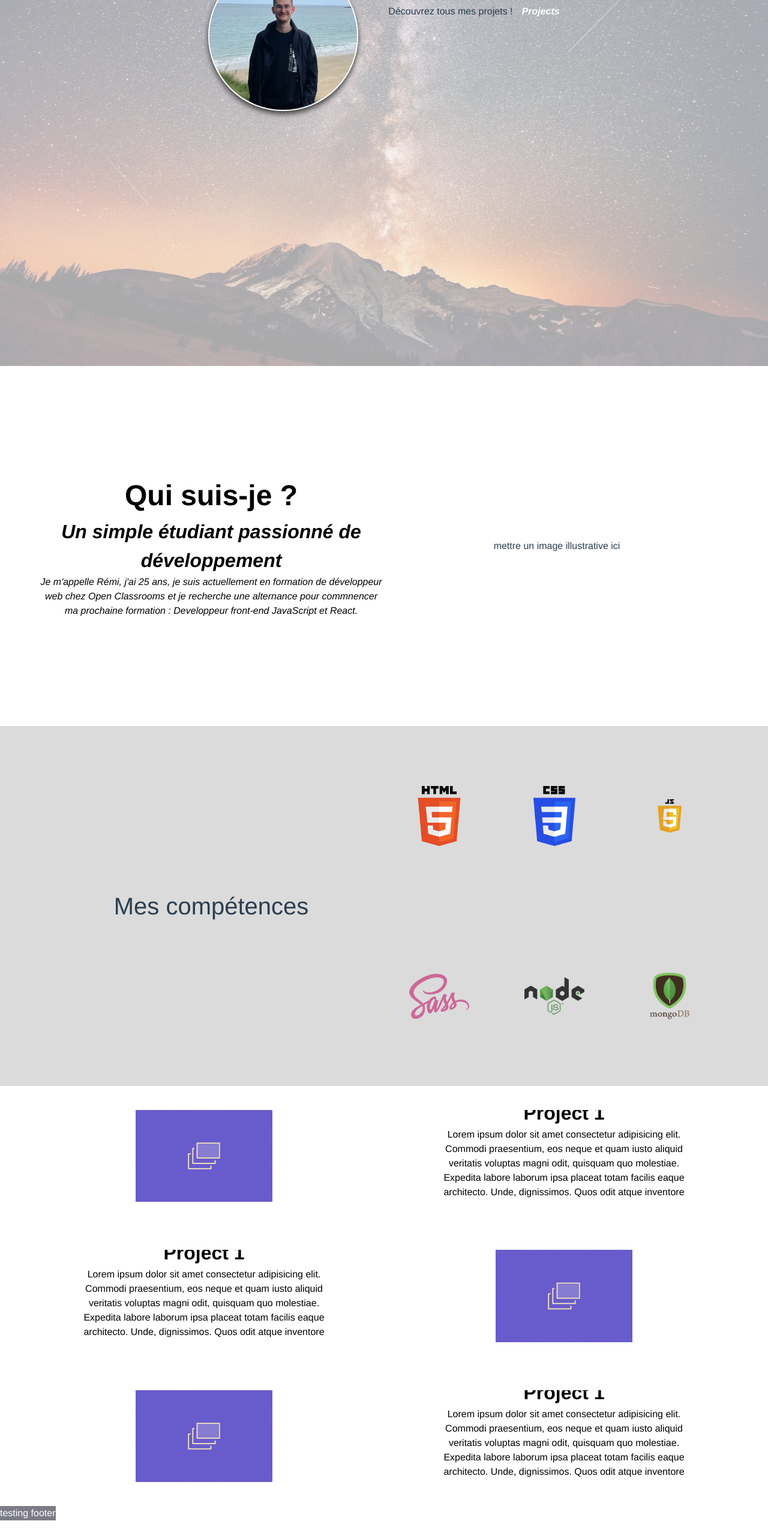
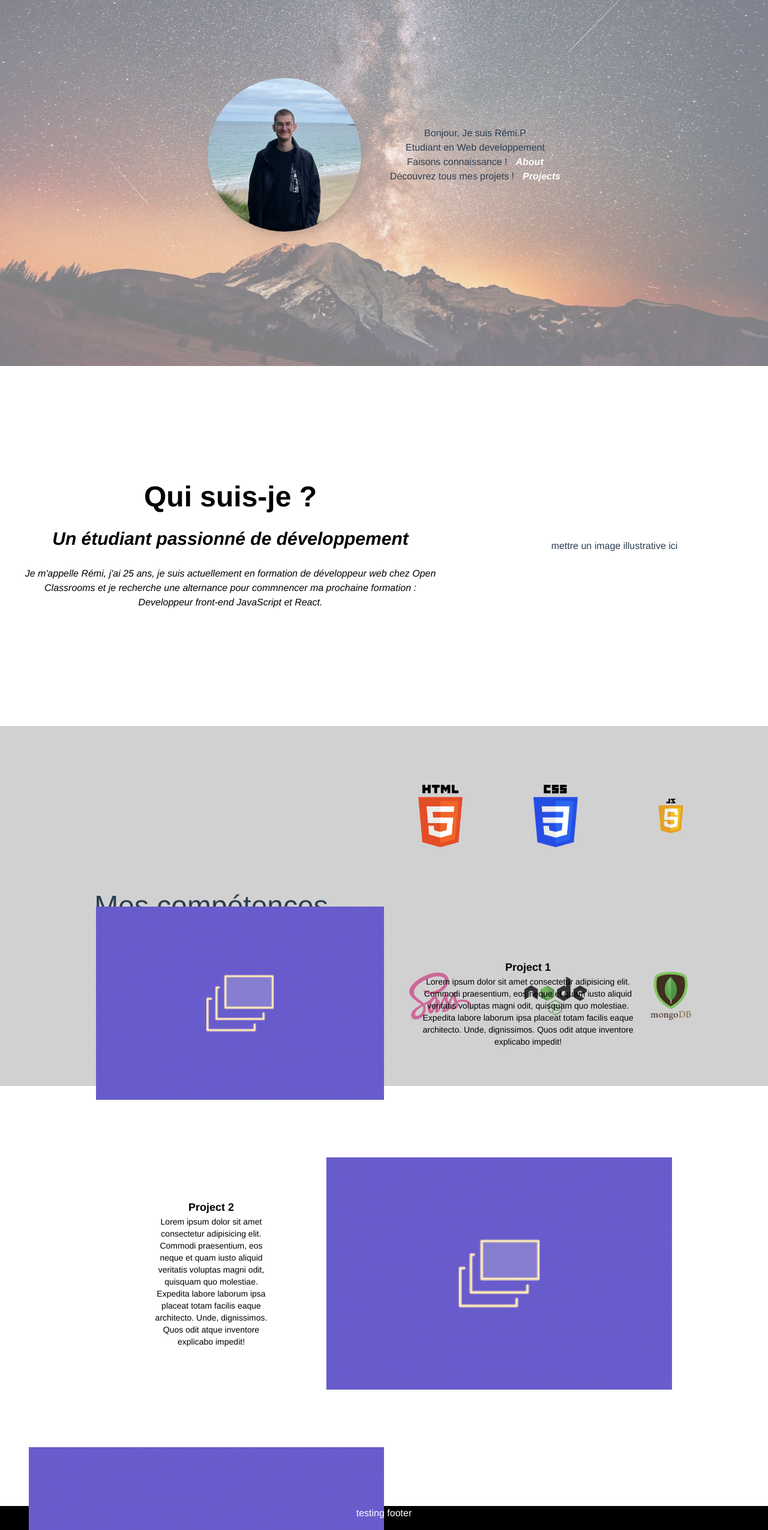
Before and after one commit to Osiri70cl/NewPortfolio, a Vue app: page / in a window 1280 px wide. Shown: the part 234-2784 px from the top of the page at 60% size. Before the commit the page ends 2744 px from the top, so only its background shows below. Built offline with nearby package versions, Linux system fonts and the light colour scheme.

Commit message:
mise en plade tailwind css et modifications des classes en fonction

```diff
--- a/src/App.vue
+++ b/src/App.vue
@@ -1,12 +1,14 @@
 <template>
+  <header>
     <nav>
       <router-link to="/">Accueil</router-link> |
       <router-link to="/about">About</router-link> |
       <router-link to="/projects">Projets</router-link> |
       <router-link to="/contact">Contact</router-link> |
     </nav>
+  </header>
   <router-view />
-  <footer>testing footer</footer>
+  <footer class="bg-black h-20 w-full text-white">testing footer</footer>
 </template>
 
 <style lang="scss">
@@ -41,10 +43,4 @@ body {
   margin: 0;
   padding: 0;
 }
-
-footer {
-  color: white;
-  background-color: rgba(21, 21, 41, 0.555);
-  position: fixed;
-}
 </style>
--- a/src/components/HelloWorld.vue
+++ b/src/components/HelloWorld.vue
@@ -1,104 +1,104 @@
 <template>
   <div class="background">
-    <section class="firstSection">
-      <div class="profile-image">
-        <img
-          src="../assets/IMG_0652.webp"
-          alt="image Rémi"
-          class="profile-img"
-        />
-      </div>
-      <div class="profile-text">
+    <section
+      class="flex pt-24 justify-center items-center h-screen w-full bg-white bg-opacity-50"
+    >
+      <img
+        src="../assets/IMG_0652.webp"
+        alt="image Rémi"
+        class="m-6 w-64 h-64 rounded-full shadow-lg"
+      />
+      <div class="m-6">
         <h2>Bonjour, Je suis Rémi.P</h2>
         <h3>Etudiant en Web developpement</h3>
-        <div class="links-container">
-          <div class="links">
+        <div>
+          <div class="flex justify-center items-center">
             <p>Faisons connaissance !</p>
-            <router-link to="/about" class="router-link"> About</router-link>
+            <router-link to="/about" class="pl-3.5"> About</router-link>
           </div>
-          <div class="links">
+          <div class="flex justify-center items-center">
             <p>Découvrez tous mes projets !</p>
-            <router-link to="/projects" class="router-link">
-              Projects</router-link
-            >
+            <router-link to="/projects" class="pl-3.5"> Projects</router-link>
           </div>
         </div>
       </div>
     </section>
   </div>
-  <section class="aboutSection">
-    <div class="about-text slide-in-left">
-      <h2 id="iam">Qui suis-je ?</h2>
-      <h3 id="student">Un simple étudiant passionné de développement</h3>
-      <p id="content">
+  <section class="flex justify-center items-center w-full h-128">
+    <div class="block w-3/5 slide-in-left">
+      <h2 class="m-7 text-5xl text-black font-bold">Qui suis-je ?</h2>
+      <h3 class="m-7 text-3xl text-black font-bold italic">
+        Un étudiant passionné de développement
+      </h3>
+      <p class="m-7 text-base text-black italic">
         Je m'appelle Rémi, j'ai 25 ans, je suis actuellement en formation de
         développeur web chez Open Classrooms et je recherche une alternance pour
         commnencer ma prochaine formation : Developpeur front-end JavaScript et
         React.
       </p>
     </div>
-    <div class="about-image slide-in-right">
-      mettre un image illustrative ici
-    </div>
+    <div class="w-2/5">mettre un image illustrative ici</div>
   </section>
-  <section class="skillSection slide-in-left">
-    <h2 class="skillTitle">Mes compétences</h2>
-    <div class="skillLogos">
-      <div class="logo">
-        <img src="../assets/html.webp" alt="logo html" class="logoImage" />
+  <section class="flex justify-center items-center w-full h-128 bg-newGray">
+    <h2 class="my-12 w-1/2 text-5xl">Mes compétences</h2>
+    <div class="grid grid-cols-3 justify-center items-center w-128 h-full">
+      <div class="w-26 h-26 m-2.5">
+        <img
+          src="../assets/html.webp"
+          alt="logo html"
+          class="w-full h-full object-contain"
+        />
       </div>
-      <div class="logo">
-        <img src="../assets/CSS.webp" alt="logo css" class="logoImage" />
+      <div class="w-26 h-26 m-2.5">
+        <img
+          src="../assets/CSS.webp"
+          alt="logo css"
+          class="w-full h-full object-contain"
+        />
       </div>
-      <div class="logo">
+      <div class="w-26 h-26 m-2.5">
         <img
           src="../assets/JavaScript-Logo.webp"
           alt="logo js"
-          class="logoImage"
+          class="w-full h-full object-contain"
         />
       </div>
-      <!-- <div class="logo">
-        <img src="../assets/vue.png" alt="logo vue" />
+      <div class="w-26 h-26 m-2.5">
+        <img
+          src="../assets/sass.webp"
+          alt="logo sass"
+          class="w-full h-full object-contain"
+        />
       </div>
-      <div class="logo">
-        <img src="../assets/php.png" alt="logo php" />
-      </div>
-      <div class="logo">
-        <img src="../assets/mysql.png" alt="logo mysql" />
-      </div>
-      <div class="logo">
-        <img src="../assets/git.png" alt="logo git" />
-      </div>
-      <div class="logo">
-        <img src="../assets/bootstrap.png" alt="logo bootstrap" />
-      </div> -->
-      <div class="logo">
-        <img src="../assets/sass.webp" alt="logo sass" class="logoImage" />
-      </div>
-      <div class="logo">
-        <img src="../assets/Node.js.webp" alt="logo react" class="logoImage" />
+      <div class="w-26 h-26 m-2.5">
+        <img
+          src="../assets/Node.js.webp"
+          alt="logo react"
+          class="w-full h-full object-contain"
+        />
       </div>
 
-      <div class="logo">
+      <div class="w-26 h-26 m-2.5">
         <img
           src="../assets/mongodb-logo.webp"
           alt="logo mongo"
-          class="logoImage"
+          class="w-full h-full object-contain"
         />
       </div>
     </div>
   </section>
-  <section class="latestProjectsSection slide-in-right">
-    <div class="projects">
-      <div class="project-image">
+  <section class="w-full h-138 flex flex-col justify-center items-center">
+    <div class="flex items-center m-12 w-3/4">
+      <div class="w-1/2 items-center h-full">
         <img
           src="../assets/projectPlaceholder.webp"
           alt="project placeholder image"
+          class="w-full h-full object-contain"
         />
       </div>
-      <div class="project-content">
-        <h3 class="project-title">Project 1</h3>
-        <p class="project-text">
+      <div class="w-1/2 h-full flex flex-col justify-center items-center">
+        <h3 class="m-0 text-lg font-bold text-black">Project 1</h3>
+        <p class="w-3/4 text-sm text-black">
           Lorem ipsum dolor sit amet consectetur adipisicing elit. Commodi
           praesentium, eos neque et quam iusto aliquid veritatis voluptas magni
           odit, quisquam quo molestiae. Expedita labore laborum ipsa placeat
@@ -107,10 +107,10 @@
         </p>
       </div>
     </div>
-    <div class="projects">
-      <div class="project-content">
-        <h3 class="project-title">Project 1</h3>
-        <p class="project-text">
+    <div class="flex m-12 items-center w-3/4">
+      <div class="w-1/2 h-full flex flex-col justify-center items-center">
+        <h3 class="m-0 text-lg font-bold text-black">Project 2</h3>
+        <p class="w-1/2 text-sm text-black">
           Lorem ipsum dolor sit amet consectetur adipisicing elit. Commodi
           praesentium, eos neque et quam iusto aliquid veritatis voluptas magni
           odit, quisquam quo molestiae. Expedita labore laborum ipsa placeat
@@ -118,23 +118,25 @@
           inventore explicabo impedit!
         </p>
       </div>
-      <div class="project-image">
+      <div class="w-1/2 h-full items-center w-3/4">
         <img
           src="../assets/projectPlaceholder.webp"
           alt="project placeholder image"
+          class="w-full h-full object-contain"
         />
       </div>
     </div>
-    <div class="projects">
-      <div class="project-image">
+    <div class="flex m-12 items-center">
+      <div class="w-1/2 h-full items-center">
         <img
           src="../assets/projectPlaceholder.webp"
           alt="project placeholder image"
+          class="w-full h-full object-contain"
         />
       </div>
-      <div class="project-content">
-        <h3 class="project-title">Project 1</h3>
-        <p class="project-text">
+      <div class="w-1/2 h-full flex flex-col justify-center items-center">
+        <h3 class="m-0 text-lg font-bold text-black">Project 3</h3>
+        <p class="w-3/4 text-sm text-black">
           Lorem ipsum dolor sit amet consectetur adipisicing elit. Commodi
           praesentium, eos neque et quam iusto aliquid veritatis voluptas magni
           odit, quisquam quo molestiae. Expedita labore laborum ipsa placeat
@@ -172,194 +174,4 @@ a {
   margin: 0;
   padding: 0;
 }
-
-.router-link {
-  padding-left: 15px;
-}
-
-.firstSection {
-  padding-top: 100px;
-  width: 100%;
-  height: 800px;
-  display: flex;
-  justify-content: center;
-  background-color: rgba(255, 255, 255, 0.664);
-}
-
-.links {
-  display: flex;
-  justify-content: center;
-  align-items: center;
-}
-
-.profile-text {
-  margin: 25px;
-}
-
-.profile-img {
-  margin: 25px;
-  width: 250px;
-  height: 250px;
-  border-radius: 50%;
-  border: 2px solid #fff;
-  box-shadow: 0 5px 10px rgba(0, 0, 0, 0.692);
-}
-
-// ABOUT SECTION
-
-.aboutSection {
-  width: 100%;
-  height: 600px;
-  display: flex;
-  align-items: center;
-  justify-content: center;
-  & .about-text {
-    width: 45%;
-    display: block;
-  }
-  & .about-image {
-    width: 45%;
-  }
-}
-#iam {
-  font-size: 3em;
-  font-weight: bold;
-  color: rgb(0, 0, 0);
-}
-#student {
-  font-size: 2em;
-  font-style: italic;
-  font-weight: bold;
-  color: rgb(0, 0, 0);
-}
-#content {
-  font-size: 1em;
-  font-style: italic;
-  color: rgb(0, 0, 0);
-}
-
-.slide-in-left {
-  -webkit-animation: slide-in-left 0.5s cubic-bezier(0.25, 0.46, 0.45, 0.94)
-    both;
-  animation: slide-in-left 0.5s cubic-bezier(0.25, 0.46, 0.45, 0.94) both;
-}
-
-.slide-in-right {
-  -webkit-animation: slide-in-right 0.5s cubic-bezier(0.25, 0.46, 0.45, 0.94)
-    both;
-  animation: slide-in-right 0.5s cubic-bezier(0.25, 0.46, 0.45, 0.94) both;
-}
-
-// SKILLS SECTION
-
-.skillTitle {
-  margin-top: 50px;
-  margin-bottom: 50px;
-  font-size: 40px;
-  width: 50%;
-}
-
-.skillSection {
-  display: flex;
-  align-items: center;
-  justify-content: center;
-  width: 100%;
-  height: 600px;
-  background-color: rgba(128, 128, 128, 0.281);
-}
-
-.skillLogos {
-  display: grid;
-  grid-template-columns: repeat(3, minmax(0, 1fr));
-  justify-content: center;
-  align-items: center;
-  width: 45%;
-  height: 100%;
-}
-
-.logo {
-  width: 100px;
-  height: 100px;
-  margin: 10px;
-  & .logoImage {
-    width: 100%;
-    height: 100%;
-    object-fit: contain;
-  }
-}
-
-// LATEST PROJECTS SECTION
-
-.latestProjectsSection {
-  width: 100%;
-  height: 700px;
-  display: flex;
-  flex-direction: column;
-  align-items: center;
-  justify-content: center;
-}
-
-.projects {
-  display: flex;
-  margin: 10px;
-  overflow: hidden;
-  margin: 40px;
-  & .project-image {
-    width: 50%;
-    height: 100%;
-    align-self: center;
-    & img {
-      width: 100%;
-      height: 100%;
-      object-fit: contain;
-    }
-  }
-  & .project-content {
-    width: 50%;
-    height: 100%;
-    display: flex;
-    flex-direction: column;
-    justify-content: center;
-    align-items: center;
-    & .project-title {
-      margin: 0;
-      font-size: 2em;
-      font-weight: bold;
-      color: rgb(0, 0, 0);
-    }
-    & .project-text {
-      width: 70%;
-      font-size: 1em;
-      color: rgb(0, 0, 0);
-    }
-  }
-}
-
-// KEYFRAMES
-
-@keyframes slide-in-right {
-  0% {
-    -webkit-transform: translateX(1000px);
-    transform: translateX(1000px);
-    opacity: 0;
-  }
-  100% {
-    -webkit-transform: translateX(0);
-    transform: translateX(0);
-    opacity: 1;
-  }
-}
-
-@keyframes slide-in-left {
-  0% {
-    -webkit-transform: translateX(-1000px);
-    transform: translateX(-1000px);
-    opacity: 0;
-  }
-  100% {
-    -webkit-transform: translateX(0);
-    transform: translateX(0);
-    opacity: 1;
-  }
-}
 </style>
--- a/src/views/HomeView.vue
+++ b/src/views/HomeView.vue
@@ -1,7 +1,5 @@
 <template>
-  <div class="landingSection">
-    <HelloWorld />
-  </div>
+  <HelloWorld />
 </template>
 
 <script>
--- a/tailwind.config.js
+++ b/tailwind.config.js
@@ -4,7 +4,20 @@ module.exports = {
   purge: ["./index.html", "./src/**/*.{vue,js,ts,jsx,tsx}"],
   darkMode: false,
   theme: {
-    extend: {},
+    extend: {
+      height: {
+        128: "37.5rem",
+        138: "43.75rem",
+        26: "6.5rem",
+      },
+      colors: {
+        newGray: "#d1d1d1",
+      },
+      width: {
+        128: "45%",
+        26: "6.5rem",
+      },
+    },
   },
   variants: {
     extend: {},
```
Lines whose indentation alone changed are shown as unchanged.
